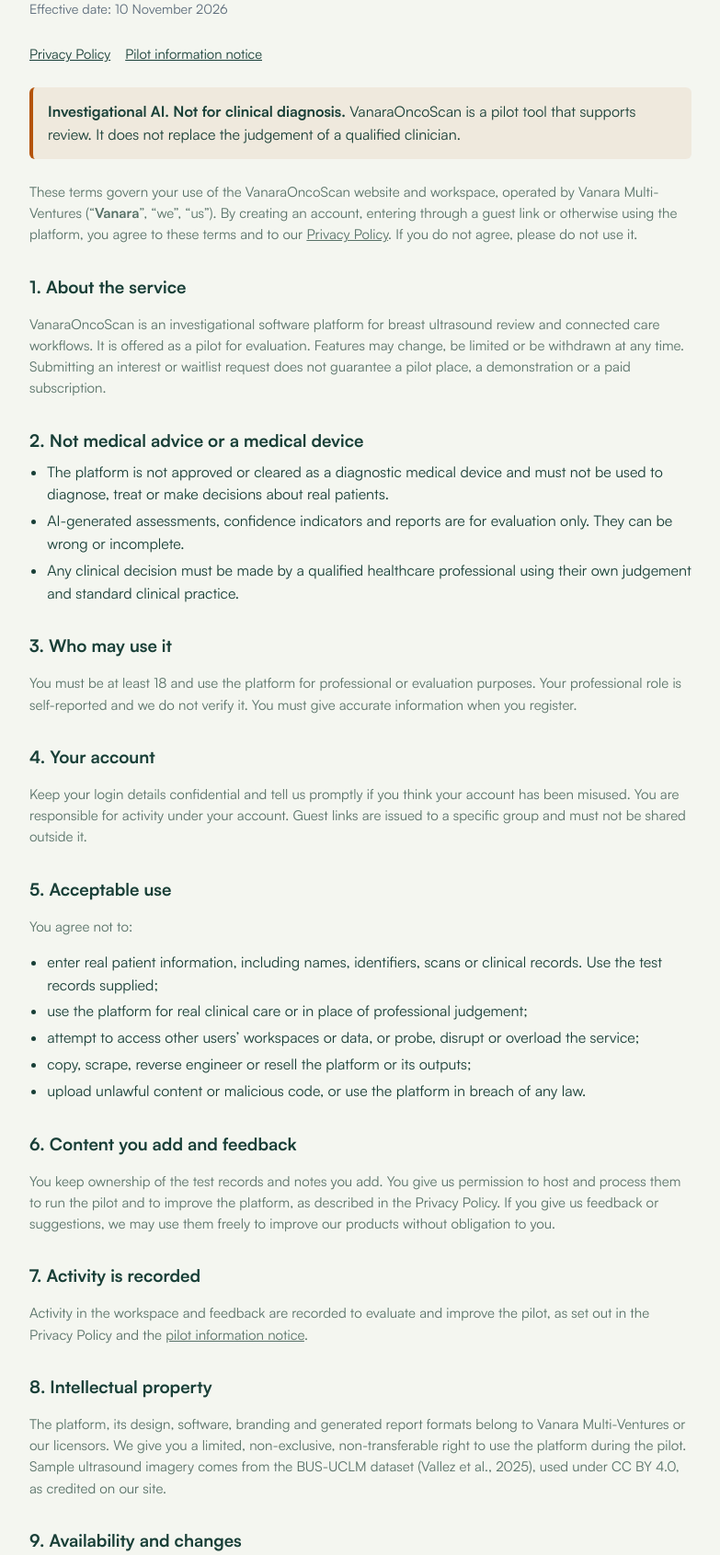
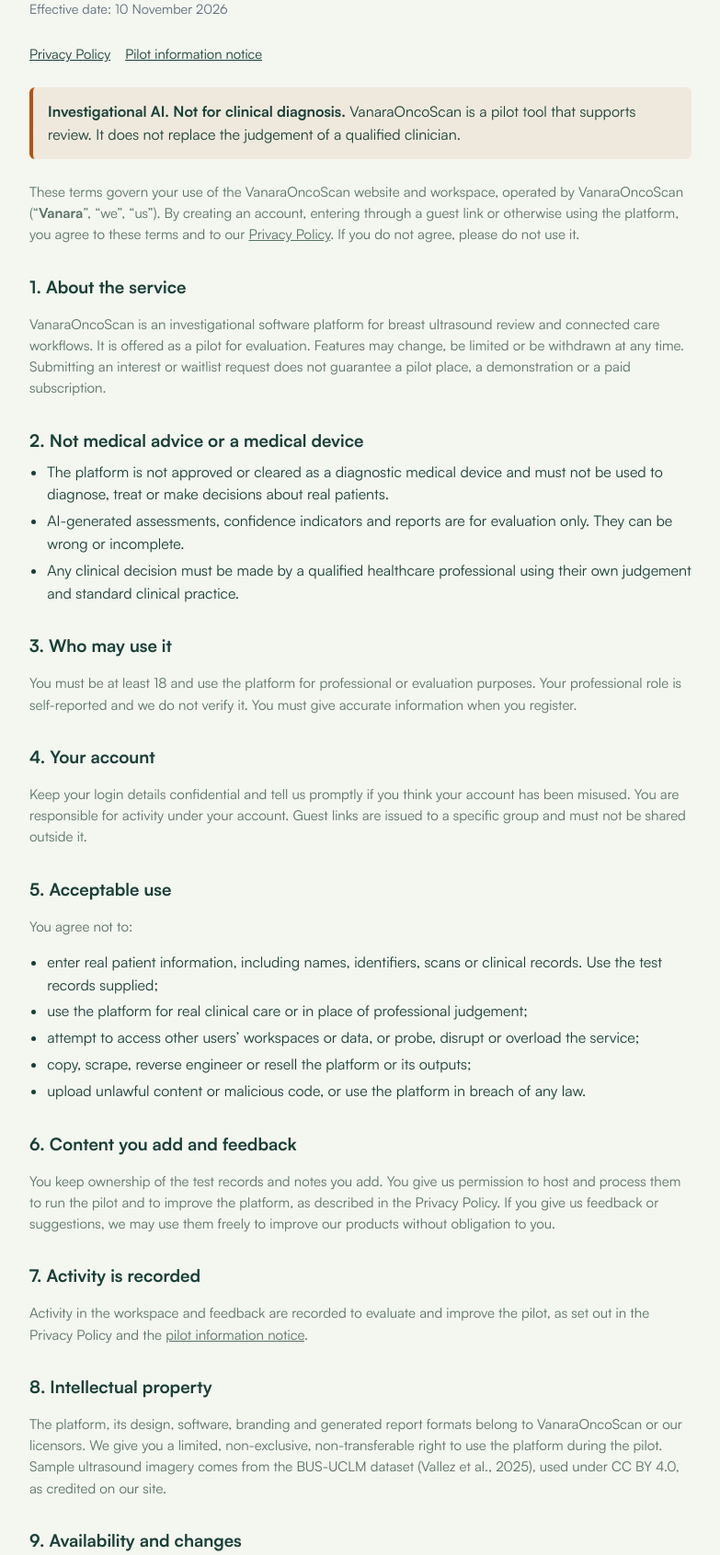
Before and after one commit to vaisah-zirra/vanaraoncoscan, a Django app: page /terms/ in a window 1280 px wide. Shown: the part 246-1937 px from the top of the page at 92% size, without its empty margins (248-1031 px from the left). Run offline with Django 5.2, Linux system fonts and the light colour scheme; parts of the project's set-up code (start-up, migrations or seed data) failed here and were passed over.

Commit message:
Onco Scan

```diff
--- a/templates/legal/legal_base.html
+++ b/templates/legal/legal_base.html
@@ -11,4 +11,4 @@
 </style></head>
 <body class="entry-page"><header class="entry-header"><a class="entry-brand" href="{% url 'landing' %}">{% include 'brand/logo.html' %}</a><a href="{% url 'landing' %}">Back to the platform ↗</a></header>
 <main class="legal-main" id="main">{% block content %}{% endblock %}</main>
-<footer class="entry-footer"><span>Vanara Multi-Ventures · <a href="mailto:info@vanaraoncoscan.cyou">info@vanaraoncoscan.cyou</a> · <a href="tel:+2348137006617">+234 813 700 6617</a></span><span><a href="/terms/">Terms of Use</a> · <a href="/privacy-policy/">Privacy Policy</a></span></footer></body></html>
+<footer class="entry-footer"><span>VanaraOncoScan · <a href="mailto:info@vanaraoncoscan.cyou">info@vanaraoncoscan.cyou</a> · <a href="tel:+2348137006617">+234 813 700 6617</a></span><span><a href="/terms/">Terms of Use</a> · <a href="/privacy-policy/">Privacy Policy</a></span></footer></body></html>
--- a/templates/legal/privacy_policy.html
+++ b/templates/legal/privacy_policy.html
@@ -6,10 +6,10 @@
 <div class="legal-callout"><strong>Please do not enter real patient information.</strong> VanaraOncoScan is an investigational pilot. Use the test records supplied in the workspace.</div>
 
 <div class="v-prose">
-<p>This policy explains how Vanara Multi-Ventures (“<strong>Vanara</strong>”, “we”, “us”) collects and uses personal data when you visit our website, request a demonstration, join the pilot or waitlist, or use the VanaraOncoScan workspace. We handle personal data in line with the Nigeria Data Protection Act, 2023 (“NDPA”).</p>
+<p>This policy explains how VanaraOncoScan (“<strong>Vanara</strong>”, “we”, “us”) collects and uses personal data when you visit our website, request a demonstration, join the pilot or waitlist, or use the VanaraOncoScan workspace. We handle personal data in line with the Nigeria Data Protection Act, 2023 (“NDPA”).</p>
 
 <h3>1. Who we are</h3>
-<p>Vanara Multi-Ventures is the data controller for the information described here.<br>Address: Behind Labour Estate, along Gombe-Bauchi Road, Tunfure, Gombe State, Nigeria<br>Email: <a href="mailto:info@vanaraoncoscan.cyou">info@vanaraoncoscan.cyou</a><br>Phone: <a href="tel:+2348137006617">+234 813 700 6617</a></p>
+<p>VanaraOncoScan is the data controller for the information described here.<br>Address: Behind Labour Estate, along Gombe-Bauchi Road, Tunfure, Gombe State, Nigeria<br>Email: <a href="mailto:info@vanaraoncoscan.cyou">info@vanaraoncoscan.cyou</a><br>Phone: <a href="tel:+2348137006617">+234 813 700 6617</a></p>
 
 <h3>2. What we collect</h3>
 <ul>
--- a/templates/legal/terms.html
+++ b/templates/legal/terms.html
@@ -6,7 +6,7 @@
 <div class="legal-callout"><strong>Investigational AI. Not for clinical diagnosis.</strong> VanaraOncoScan is a pilot tool that supports review. It does not replace the judgement of a qualified clinician.</div>
 
 <div class="v-prose">
-<p>These terms govern your use of the VanaraOncoScan website and workspace, operated by Vanara Multi-Ventures (“<strong>Vanara</strong>”, “we”, “us”). By creating an account, entering through a guest link or otherwise using the platform, you agree to these terms and to our <a href="/privacy-policy/">Privacy Policy</a>. If you do not agree, please do not use it.</p>
+<p>These terms govern your use of the VanaraOncoScan website and workspace, operated by VanaraOncoScan (“<strong>Vanara</strong>”, “we”, “us”). By creating an account, entering through a guest link or otherwise using the platform, you agree to these terms and to our <a href="/privacy-policy/">Privacy Policy</a>. If you do not agree, please do not use it.</p>
 
 <h3>1. About the service</h3>
 <p>VanaraOncoScan is an investigational software platform for breast ultrasound review and connected care workflows. It is offered as a pilot for evaluation. Features may change, be limited or be withdrawn at any time. Submitting an interest or waitlist request does not guarantee a pilot place, a demonstration or a paid subscription.</p>
@@ -41,7 +41,7 @@
 <p>Activity in the workspace and feedback are recorded to evaluate and improve the pilot, as set out in the Privacy Policy and the <a href="{% url 'validation-privacy' %}">pilot information notice</a>.</p>
 
 <h3>8. Intellectual property</h3>
-<p>The platform, its design, software, branding and generated report formats belong to Vanara Multi-Ventures or our licensors. We give you a limited, non-exclusive, non-transferable right to use the platform during the pilot. Sample ultrasound imagery comes from the BUS-UCLM dataset (Vallez et al., 2025), used under CC BY 4.0, as credited on our site.</p>
+<p>The platform, its design, software, branding and generated report formats belong to VanaraOncoScan or our licensors. We give you a limited, non-exclusive, non-transferable right to use the platform during the pilot. Sample ultrasound imagery comes from the BUS-UCLM dataset (Vallez et al., 2025), used under CC BY 4.0, as credited on our site.</p>
 
 <h3>9. Availability and changes</h3>
 <p>The pilot is provided without a guaranteed level of availability. We may suspend, change or end access at any time, including to maintain or protect the service.</p>
@@ -62,5 +62,5 @@
 <p>We may update these terms as the pilot develops. The effective date above shows when they last changed. Continuing to use the platform after a change means you accept the updated terms.</p>
 
 <h3>15. Contact</h3>
-<p>Vanara Multi-Ventures · <a href="mailto:info@vanaraoncoscan.cyou">info@vanaraoncoscan.cyou</a> · <a href="tel:+2348137006617">+234 813 700 6617</a></p>
+<p>VanaraOncoScan · <a href="mailto:info@vanaraoncoscan.cyou">info@vanaraoncoscan.cyou</a> · <a href="tel:+2348137006617">+234 813 700 6617</a></p>
 </div>{% endblock %}
```
Also changed, not shown: templates/base.html (+1 -1 lines), templates/landing.html (+3 -3 lines), templates/registration/auth_base.html (+1 -1 lines), templates/validation/privacy.html (+1 -1 lines).
